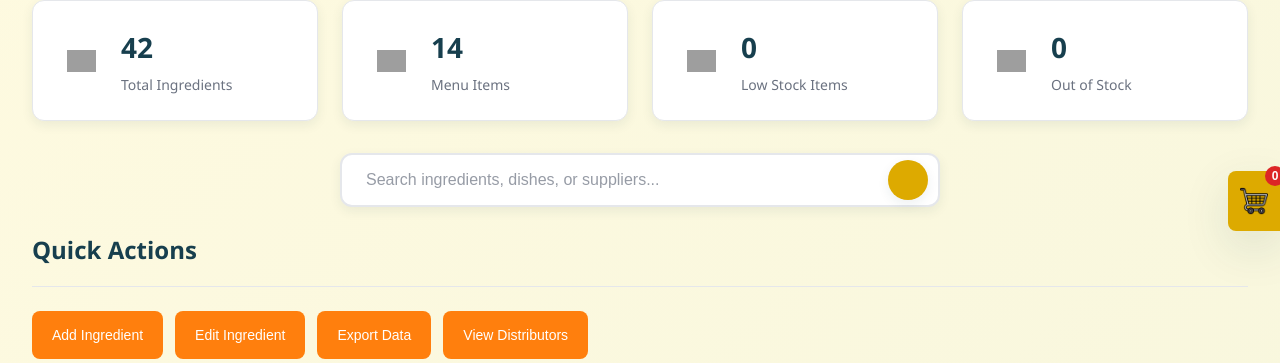
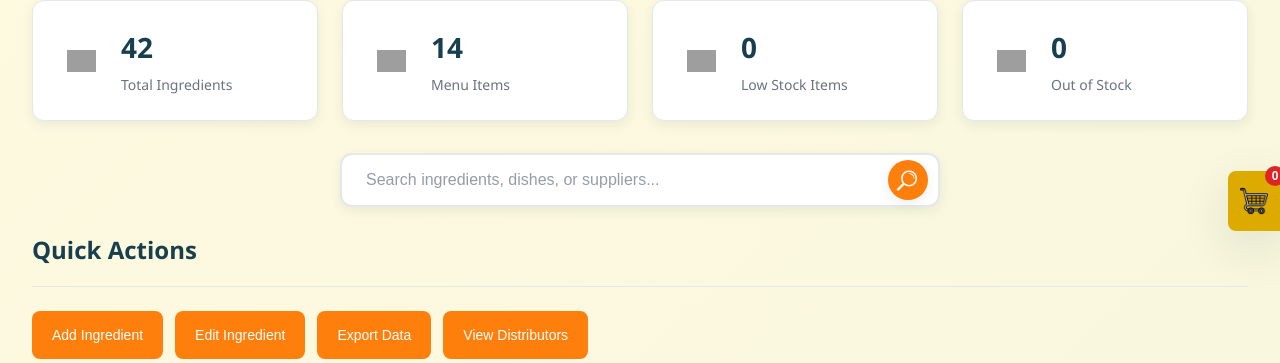
Before and after one commit to Project-FoodWizz/FoodWizzApp, a Flask app: page / in a window 1280 px wide. Shown: the part 199-562 px from the top of the page. Run offline with Flask 3, Linux system fonts and the light colour scheme; data comes from the database, SQL or seed files in the repository; grey boxes are pictures that could not be loaded.

Commit message:
Update dashboard.css

```diff
--- a/restaurant-inventory-python/restaurant-inventory-python/static/css/dashboard.css
+++ b/restaurant-inventory-python/restaurant-inventory-python/static/css/dashboard.css
@@ -64,7 +64,7 @@
     right: 0.75rem;
     top: 50%;
     transform: translateY(-50%);
-    background: var(--primary-color);
+    background: var(--orange-color);
     border: none;
     border-radius: 50%;
     width: 2.5rem;
@@ -72,17 +72,10 @@
     display: flex;
     align-items: center;
     justify-content: center;
+    color: white;
     cursor: pointer;
     transition: var(--transition);
     box-shadow: var(--shadow-light);
-    overflow: hidden; /* prevents image overflow */
-}
-
-.search-btn img {
-    width: 55%;   /* image adapts within the circle */
-    height: auto;
-    object-fit: contain;
-    filter: brightness(0) invert(1); /* makes the magnifying glass white on background */
 }
 
 /* hover */
@@ -92,6 +85,19 @@
     box-shadow: var(--shadow-medium);
 }
 
+.search-btn img {
+    display: block;
+    object-fit: contain;
+    padding: 1px;
+    position: center;
+    margin-left: 6px;
+}
+
+.search-btn svg {
+    width: 1.25rem;
+    height: 1.25rem;
+    position: center
+}
 
 /* Reset and Base Configuration */
 * {
```
